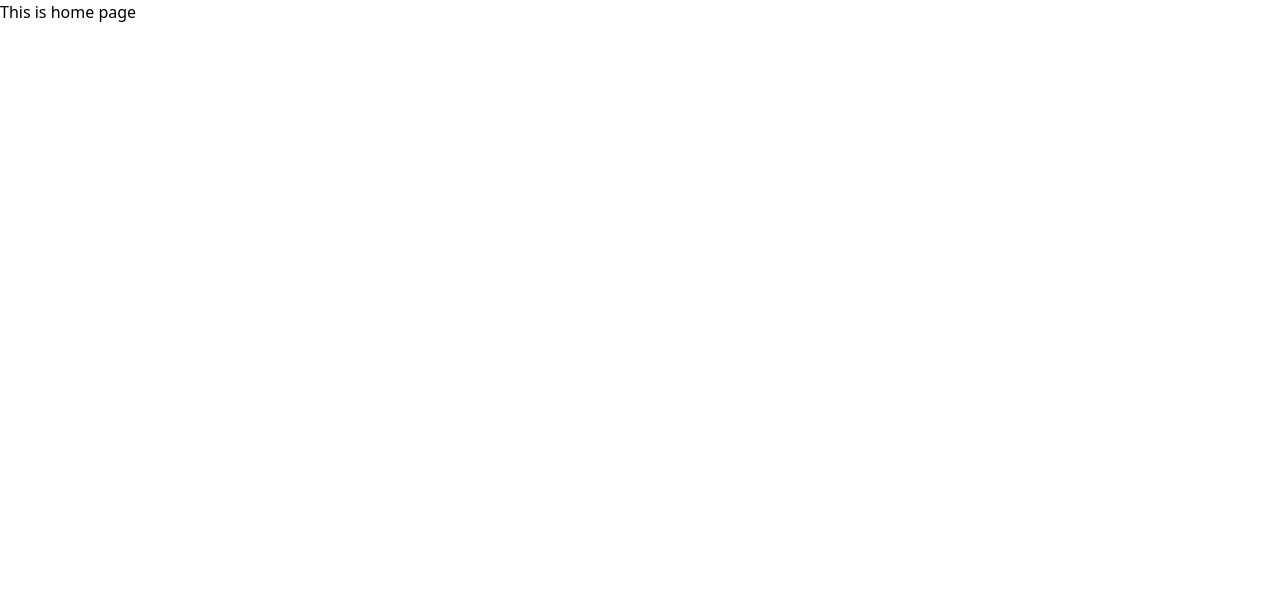
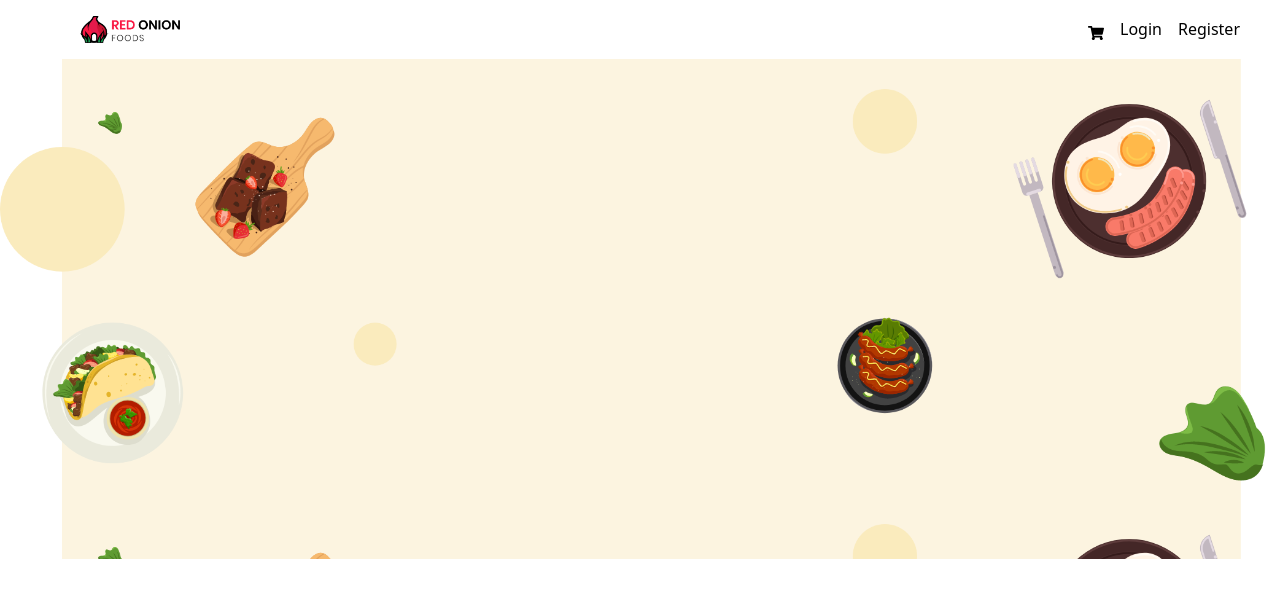
Before and after one commit to mabedinfahim/red-onion, a React (Create React App) app: page / in a window 1280 px wide. Shown: the top 598 px of the page. Built offline with nearby package versions, Linux system fonts and the light colour scheme.

Commit message:
header section done

```diff
--- a/package.json
+++ b/package.json
@@ -3,11 +3,15 @@
   "version": "0.1.0",
   "private": true,
   "dependencies": {
+    "@fortawesome/fontawesome-svg-core": "^6.1.2",
+    "@fortawesome/free-solid-svg-icons": "^6.1.2",
+    "@fortawesome/react-fontawesome": "^0.2.0",
     "@testing-library/jest-dom": "^5.16.5",
     "@testing-library/react": "^13.3.0",
     "@testing-library/user-event": "^13.5.0",
     "react": "^18.2.0",
     "react-dom": "^18.2.0",
+    "react-icons": "^4.4.0",
     "react-router-dom": "^6.3.0",
     "react-scripts": "5.0.1",
     "web-vitals": "^2.1.4"
--- a/public/index.html
+++ b/public/index.html
@@ -24,7 +24,7 @@
       work correctly both with client-side routing and a non-root public URL.
       Learn how to configure a non-root public URL by running `npm run build`.
     -->
-    <title>React App</title>
+    <title>Read Onion</title>
   </head>
   <body>
     <noscript>You need to enable JavaScript to run this app.</noscript>
--- a/src/pages/Home/Banner/Banner.js
+++ b/src/pages/Home/Banner/Banner.js
@@ -2,8 +2,8 @@ import React from 'react';
 
 const Banner = () => {
     return (
-        <div>
-            <h1>This is Banner page</h1>
+        <div className="bg-[url('/src/assets/images/bannerbackground.png')] bg-contain h-[500px]">
+
         </div>
     );
 };
--- a/src/pages/Home/Home/Home.js
+++ b/src/pages/Home/Home/Home.js
@@ -1,9 +1,12 @@
 import React from 'react';
+import Header from '../../Shared/Header/Header';
+import Banner from '../Banner/Banner';
 
 const Home = () => {
     return (
         <div>
-            <h1>This is home page</h1>
+            <Header/>
+            <Banner/>
         </div>
     );
 };
--- a/src/pages/Shared/Header/Header.js
+++ b/src/pages/Shared/Header/Header.js
@@ -1,9 +1,19 @@
 import React from 'react';
+import { Link } from 'react-router-dom';
+import { FaShoppingCart } from 'react-icons/fa';
+import logo from '../../../assets/images/logo2.png'
 
 const Header = () => {
     return (
-        <div>
-            <h1>This is a header page</h1>
+        <div className="flex justify-between items-center px-10 bg-white py-4">
+            <div className="px-10">
+                <img style={{width: '100px'}} src={logo} alt="" srcset="" />
+            </div>
+            <nav className="flex gap-4">
+                <Link className="mt-2" to='/'><FaShoppingCart/></Link>
+                <Link to='/'>Login</Link>
+                <Link className="" to='/'>Register</Link>
+            </nav>
         </div>
     );
 };
--- a/tailwind.config.js
+++ b/tailwind.config.js
@@ -4,7 +4,12 @@ module.exports = {
     "./src/**/*.{js,jsx,ts,tsx}",
   ],
   theme: {
-    extend: {},
+    extend: {
+      bgBanner: {
+        'bg-img1': "url('/src/assets/images/bannerbackground.png')",
+        'footer-texture': "url('/img/footer-texture.png')",
+      }
+    },
   },
   plugins: [],
 }
```
Also changed, not shown: src/assets/images/favicon.png (added), 1 other file (tests, documents, lock files or other folders).
